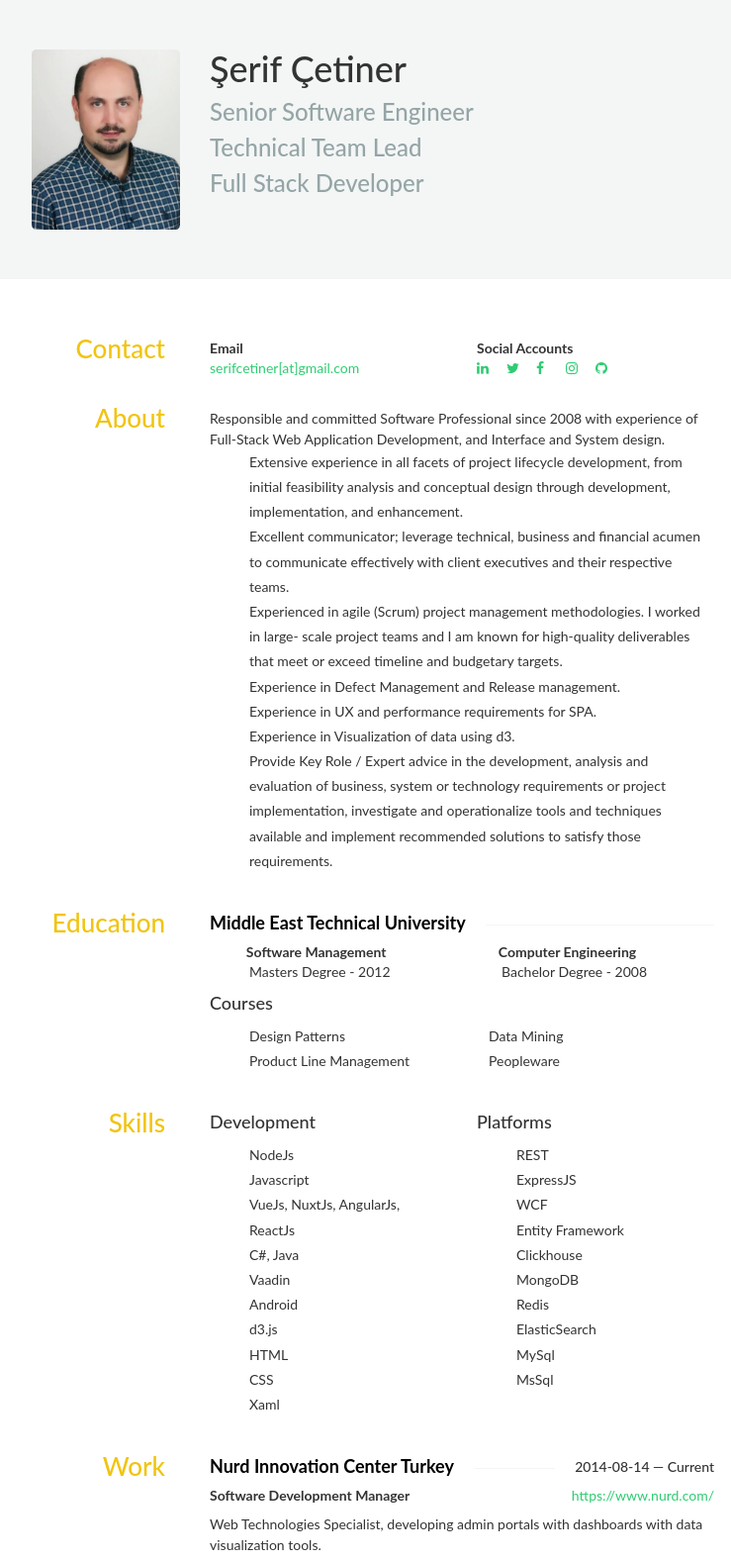
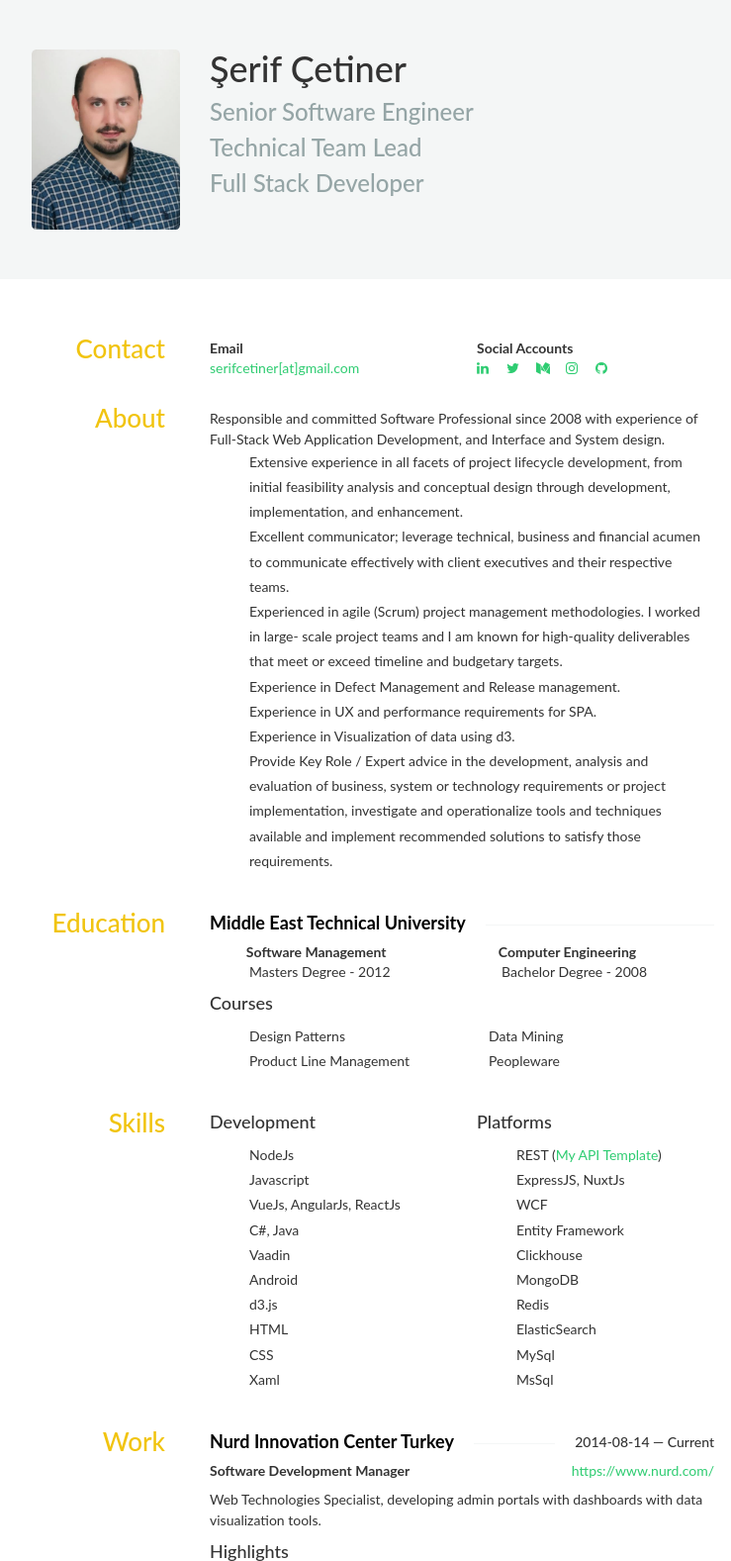
Before and after one commit to scetiner/scetiner.github.io, a plain HTML site: page index.html in a window 1280 px wide. Shown: the top 1577 px of the page at 99% size, without its empty margins (263-1002 px from the left). Drawn offline with Linux system fonts and the light colour scheme; some icons are missing.

Commit message:
Update index.html

```diff
--- a/index.html
+++ b/index.html
@@ -57,7 +57,7 @@
                                 <a href="https://twitter.com/serifcetiner"><span><i class="fa fa-twitter"></i></span></a>
                             </div>
                             <div class="col-xs-1">
-                                <a href="https://facebook.com/serifcetiner"><span><i class="fa fa-facebook"></i></span></a>
+                                <a href="https://medium.com/@serifcetiner/building-enterprise-level-node-js-rest-api-in-minutes-a43b38d941f8"><span><i class="fa fa-medium"></i></span></a>
                             </div>
                             <div class="col-xs-1">
                                 <a href="https://instagram.com/scstrider"><span><i class="fa fa-instagram"></i></span></a>
@@ -150,7 +150,7 @@
                         <ul class="keywords">
                             <li>NodeJs</li>
                             <li>Javascript</li>
-                            <li>VueJs, NuxtJs, AngularJs, ReactJs</li>
+                            <li>VueJs, AngularJs, ReactJs</li>
                             <li>C#, Java</li>
                             <li>Vaadin</li>
                             <li>Android</li>
@@ -165,8 +165,8 @@
                             <h4>Platforms</h4>
                         </div>
                         <ul class="keywords">
-                            <li>REST</li>
-                            <li>ExpressJS</li>
+                            <li>REST (<a href="https://medium.com/@serifcetiner/building-enterprise-level-node-js-rest-api-in-minutes-a43b38d941f8">My API Template</a>)</li>
+                            <li>ExpressJS, NuxtJs</li>
                             <li>WCF</li>
                             <li>Entity Framework</li>
                             <li>Clickhouse</li>
```
